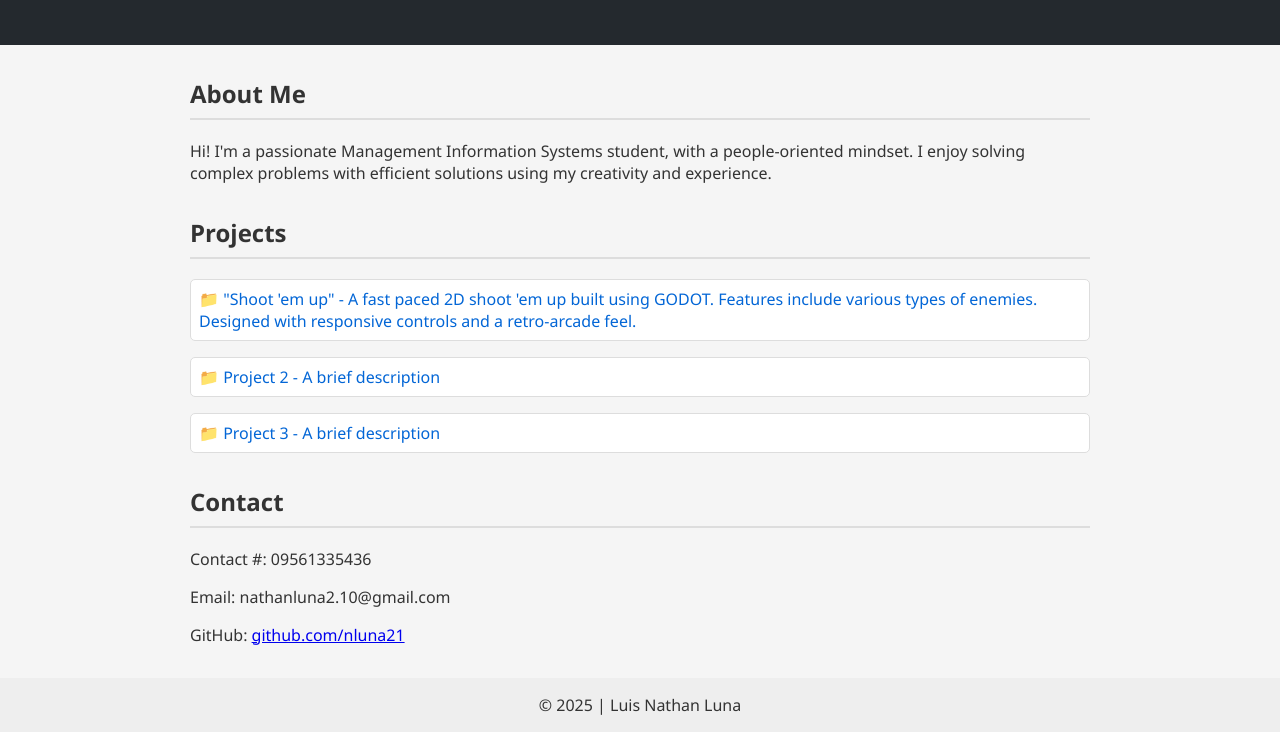
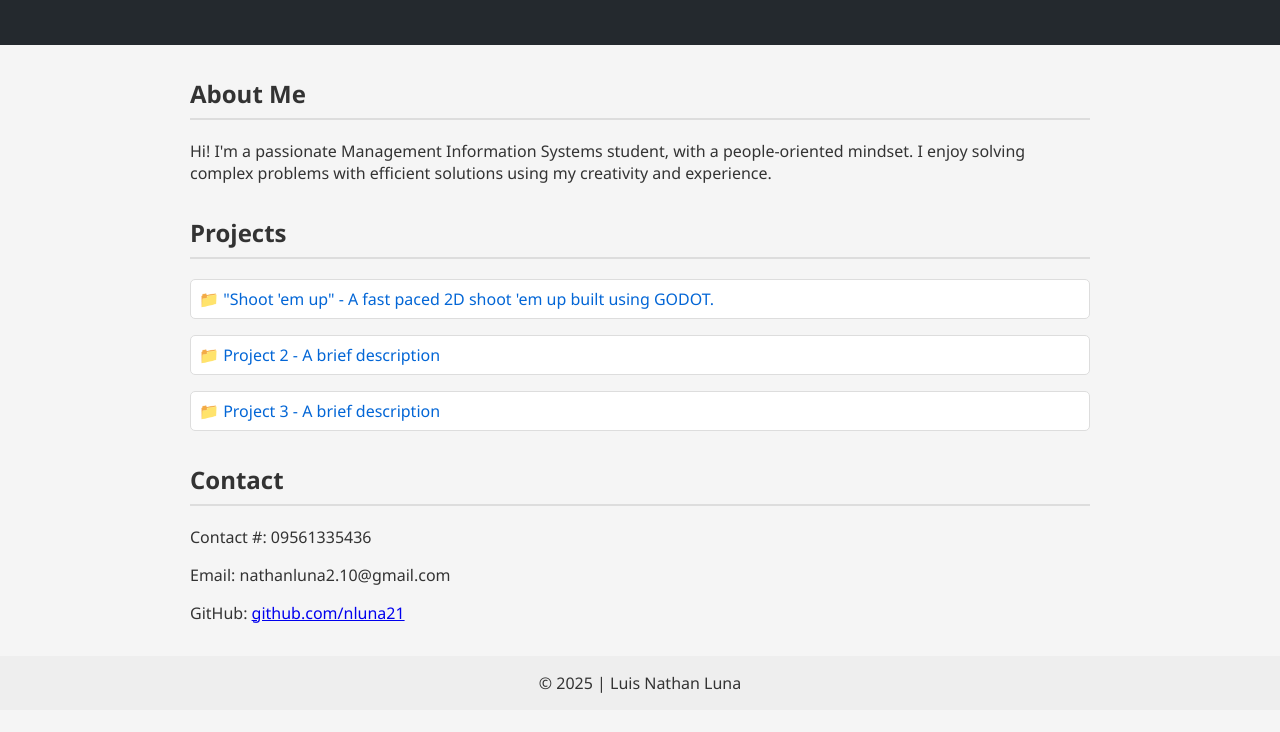
Before and after one commit to NLuna21/github.portfolio, a plain HTML site: page index.html in a window 1280 px wide. Shown: the part 116-848 px from the top of the page. After the commit the page ends 826 px from the top, so only its background shows below. Drawn offline with Linux system fonts and the light colour scheme.

Commit message:
modified:   index.html

```diff
--- a/index.html
+++ b/index.html
@@ -66,7 +66,7 @@
 
     <section class="projects">
       <h2>Projects</h2>
-      <a href="https://github.com/yourusername/project1" target="_blank">📁 "Shoot 'em up" - A fast paced 2D shoot 'em up built using GODOT. Features include various types of enemies. Designed with responsive controls and a retro-arcade feel.</a>
+      <a href="https://github.com/Nluna21/SHMUP" target="_blank">📁 "Shoot 'em up" - A fast paced 2D shoot 'em up built using GODOT. </a>
       <a href="https://github.com/yourusername/project2" target="_blank">📁 Project 2 - A brief description</a>
       <a href="https://github.com/yourusername/project3" target="_blank">📁 Project 3 - A brief description</a>
     </section>
```
